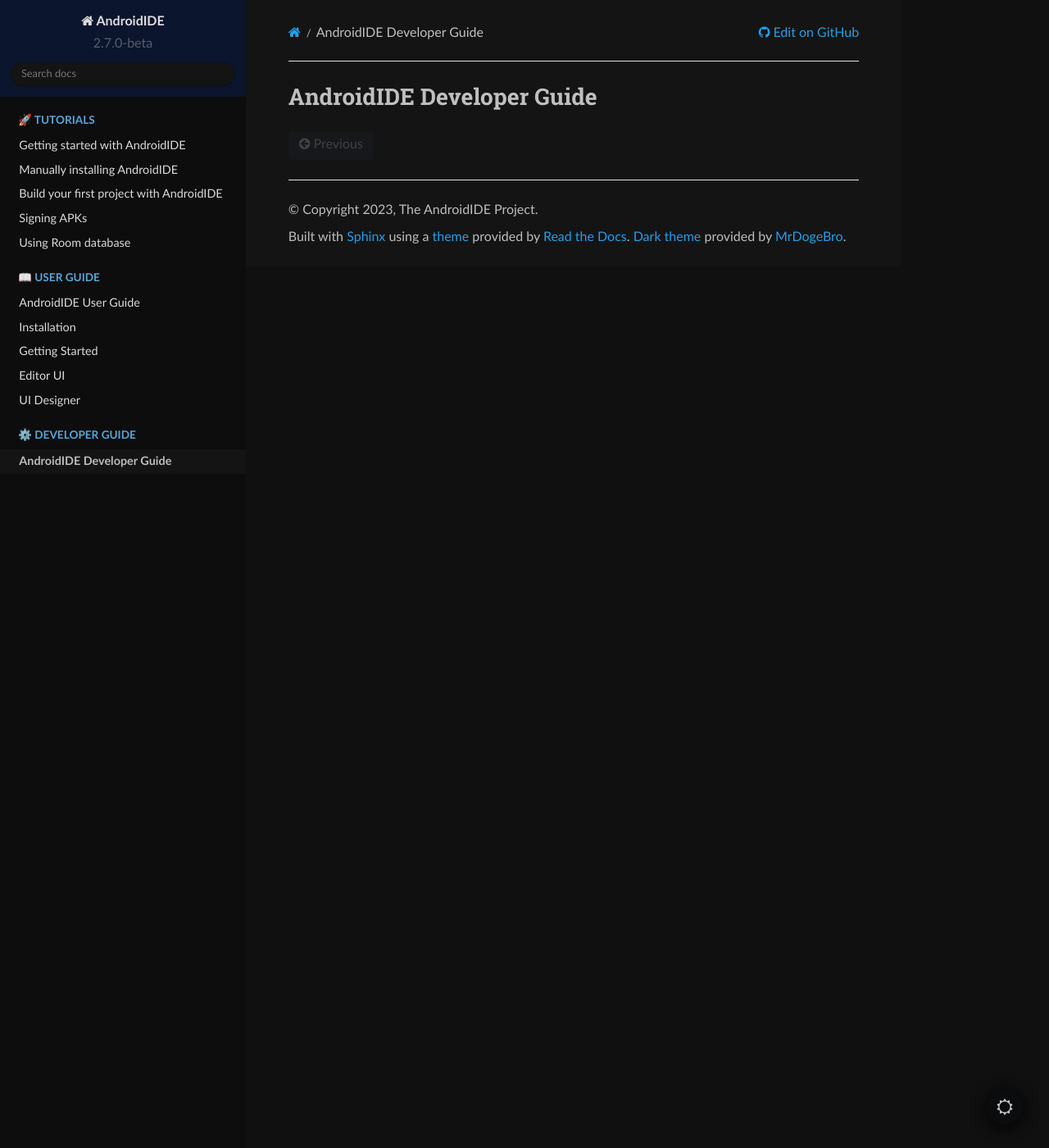
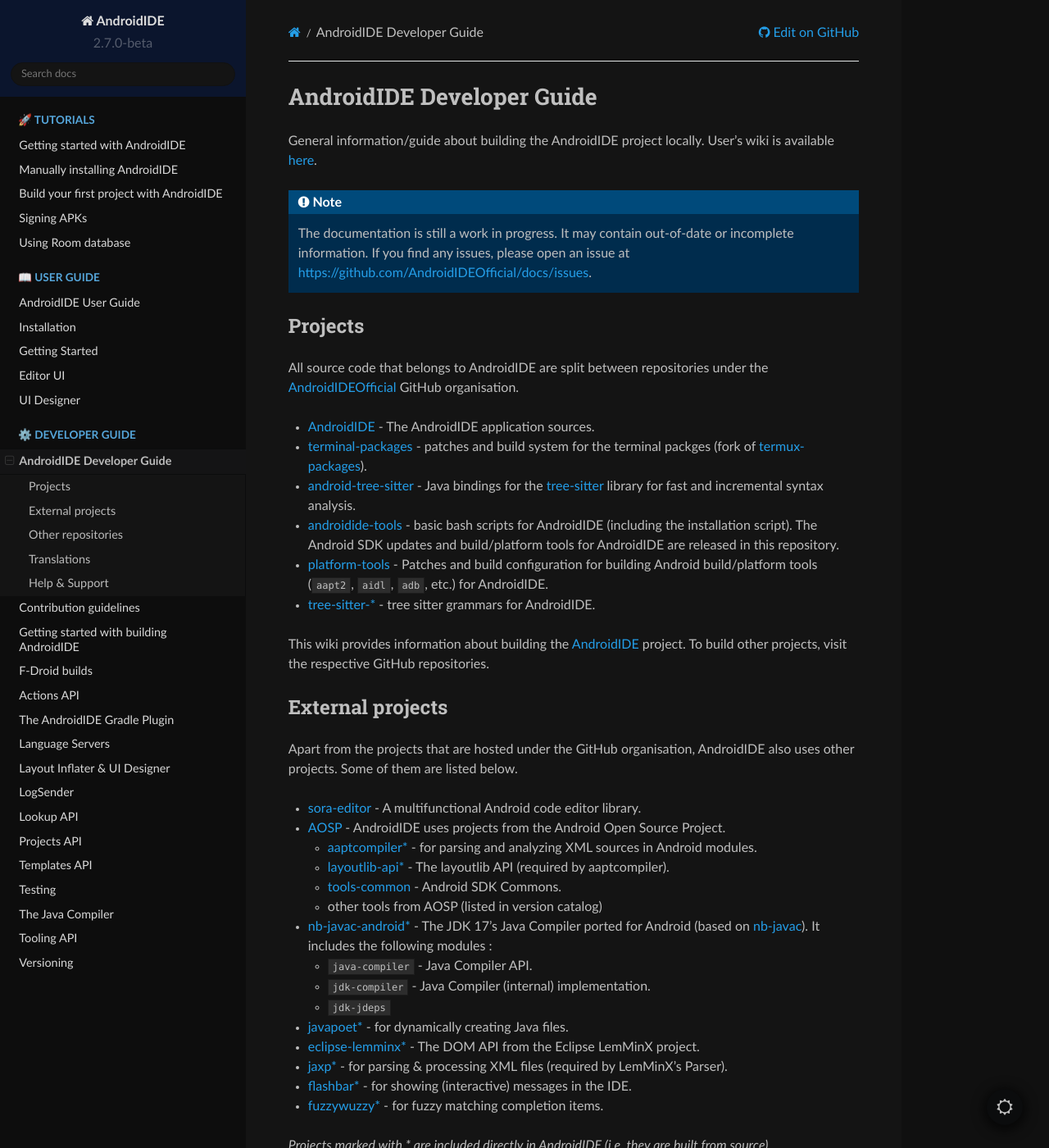
Before and after one commit to AndroidIDEOfficial/docs, a Sphinx documentation site: the page built from docs/developer/index.rst, in a window 1280 px wide and 1400 px high. Shown: the whole window at 82% size. Built offline with Sphinx 7.4.7 and the Read the Docs theme 2.0.0, drawn with Linux system fonts in a browser that asks for light colours; some of the changed text lies outside the part shown.

Commit message:
add developer docs

```diff
--- /dev/null
+++ b/docs/developer/contribution-guidelines.rst
@@ -0,0 +1,4 @@
+.. _dev-contribution_guidelines:
+
+Contribution guidelines
+=======================
--- a/docs/developer/index.rst
+++ b/docs/developer/index.rst
@@ -1,4 +1,98 @@
-.. _androidide-dev-intro:
+.. _dev-intro:
 
 AndroidIDE Developer Guide
 ==========================
+
+General information/guide about building the AndroidIDE project locally. User's wiki is available :doc:`here </user/index>`.
+
+.. note::
+  The documentation is still a work in progress. It may contain out-of-date or incomplete information. If you find any issues,
+  please open an issue at https://github.com/AndroidIDEOfficial/docs/issues.
+
+.. _dev-intro-projects:
+
+Projects
+--------
+
+All source code that belongs to AndroidIDE are split between repositories under the `AndroidIDEOfficial <https://github.com/AndroidIDEOfficial>`_
+GitHub organisation.
+
+
+* `AndroidIDE <https://github.com/AndroidIDEOfficial/AndroidIDE>`_ - The AndroidIDE application sources.
+* `terminal-packages <https://github.com/AndroidIDEOfficial/terminal-packages>`_ -
+  patches and build system for the terminal packges (fork of `termux-packages <https://github.com/termux/termux-packages>`_\ ).
+* `android-tree-sitter <https://github.com/AndroidIDEOfficial/android-tree-sitter>`_ -
+  Java bindings for the `tree-sitter <https://github.com/tree-sitter/tree-sitter>`_ library for fast and incremental syntax analysis.
+* `androidide-tools <https://github.com/AndroidIDEOfficial/androidide-tools>`_ -
+  basic bash scripts for AndroidIDE (including the installation script). The Android SDK updates and build/platform tools
+  for AndroidIDE are released in this repository.
+* `platform-tools <https://github.com/AndroidIDEOfficial/platform-tools>`_ -
+  Patches and build configuration for building Android build/platform tools (``aapt2``, ``aidl``, ``adb``, etc.) for AndroidIDE.
+* `tree-sitter-* <https://github.com/orgs/AndroidIDEOfficial/repositories?q=tree-sitter&type=all&language=&sort=>`_ - tree sitter grammars for AndroidIDE.
+
+This wiki provides information about building the `AndroidIDE <https://github.com/AndroidIDEOfficial/AndroidIDE>`_ project.
+To build other projects, visit the respective GitHub repositories.
+
+.. _dev-intro-external_projects:
+
+External projects
+-----------------
+
+Apart from the projects that are hosted under the GitHub organisation, AndroidIDE also uses other projects. Some of them are listed below.
+
+
+* `sora-editor <https://github.com/Rosemoe/sora-editor>`_ - A multifunctional Android code editor library.
+* `AOSP <https://cs.android.com>`_ - AndroidIDE uses projects from the Android Open Source Project.
+
+  * `aaptcompiler* <https://github.com/AndroidIDEOfficial/AndroidIDE/tree/dev/subprojects/aaptcompiler>`_ -
+    for parsing and analyzing XML sources in Android modules.
+  * `layoutlib-api* <https://github.com/AndroidIDEOfficial/AndroidIDE/tree/dev/subprojects/layoutlib-api>`_ -
+    The layoutlib API (required by aaptcompiler).
+  * `tools-common <https://cs.android.com/android-studio/platform/tools/base/+/mirror-goog-studio-main:common/>`_ -
+    Android SDK Commons.
+  * other tools from AOSP (listed in version catalog)
+
+* `nb-javac-android* <https://github.com/AndroidIDEOfficial/nb-javac-android>`_ - The JDK 17's Java Compiler ported for Android
+  (based on `nb-javac <https://github.com/oracle/nb-javac>`_\ ). It includes the following modules :
+
+  * ``java-compiler`` - Java Compiler API.
+  * ``jdk-compiler`` - Java Compiler (internal) implementation.
+  * ``jdk-jdeps``
+
+* `javapoet* <https://github.com/square/javapoet>`_ - for dynamically creating Java files.
+* `eclipse-lemminx* <https://github.com/eclipse/lemminx>`_ - The DOM API from the Eclipse LemMinX project.
+* `jaxp* <https://www.oracle.com/java/technologies/jaxp-introduction.html>`_ - for parsing & processing XML files (required by LemMinX's Parser).
+* `flashbar* <https://github.com/aritraroy/Flashbar>`_ - for showing (interactive) messages in the IDE.
+* `fuzzywuzzy* <https://github.com/xdrop/fuzzywuzzy>`_ - for fuzzy matching completion items.
+
+*Projects marked with * are included directly in AndroidIDE (i.e. they are built from source).*
+
+.. _dev-intro-other_repos:
+
+Other repositories
+------------------
+
+The following are some of the projects that are not directly linked with AndroidIDE but can still be helpful to users/developers :
+
+* `MrIkso/AndroidIDE-NDK <https://github.com/MrIkso/AndroidIDE-NDK>`_ - Script for installing NDK in AndroidIDE.
+
+.. _dev-intro-translations:
+
+Translations
+------------
+
+Translations are managed on Crowdin. You can visit the `Crowdin project page <https://crowdin.com/project/androidide>`_ to help with the translations.
+
+AndroidIDE is translated into 10+ languages, thanks to all the `Crowdin contributors <https://crowdin.com/project/androidide/members>`_.
+
+.. _dev-intro-projects-help_&_support:
+
+Help & Support
+--------------
+
+
+* `Telegram group <https://t.me/androidide_discussions>`_ - You can join the Telegram group to discuss bugs, features and suggestions.
+* `Telegram channel <https://t.me/AndroidIDEOfficial>`_ - Join the channel to get latest updates about AndroidIDE.
+
+If you have any questions or need assistance with the contribution process, please don't hesitate to reach out.
+We value your commitment to open source and look forward to collaborating with you.
--- /dev/null
+++ b/docs/developer/language-servers.rst
@@ -0,0 +1,4 @@
+.. _dev-language_servers:
+
+Language Servers
+================
--- /dev/null
+++ b/docs/developer/layout-inflater-and-UI-designer.rst
@@ -0,0 +1,4 @@
+.. _dev-layoutinflater_uidesigner:
+
+Layout Inflater & UI Designer
+=============================
--- /dev/null
+++ b/docs/developer/logsender.rst
@@ -0,0 +1,4 @@
+.. _dev-logsender:
+
+LogSender
+=========
--- /dev/null
+++ b/docs/developer/lookup-api.rst
@@ -0,0 +1,4 @@
+.. _dev-lookup_api:
+
+Lookup API
+==========
--- /dev/null
+++ b/docs/developer/projects-api.rst
@@ -0,0 +1,4 @@
+.. _dev-projects_api:
+
+Projects API
+============
--- /dev/null
+++ b/docs/developer/templates-api.rst
@@ -0,0 +1,4 @@
+.. _dev-templates_api:
+
+Templates API
+=============
--- /dev/null
+++ b/docs/developer/testing.rst
@@ -0,0 +1,4 @@
+.. _dev-testing:
+
+Testing
+=======
--- /dev/null
+++ b/docs/developer/the-java-compiler.rst
@@ -0,0 +1,4 @@
+.. _dev-java_compiler:
+
+The Java Compiler
+=================
--- /dev/null
+++ b/docs/developer/tooling-api.rst
@@ -0,0 +1,4 @@
+.. _dev-tooling_api:
+
+Tooling API
+===========
```
Also changed, not shown: README.md (+1 -1 lines), docs/developer/actions-api.rst (added, +88 -0 lines), docs/developer/fdroid-builds.rst (added, +49 -0 lines), docs/developer/getting-started.rst (added, +108 -0 lines), docs/developer/gradle-plugin.rst (added, +27 -0 lines), docs/developer/versioning.rst (added, +65 -0 lines), docs/index.rst (+15 -0 lines).
